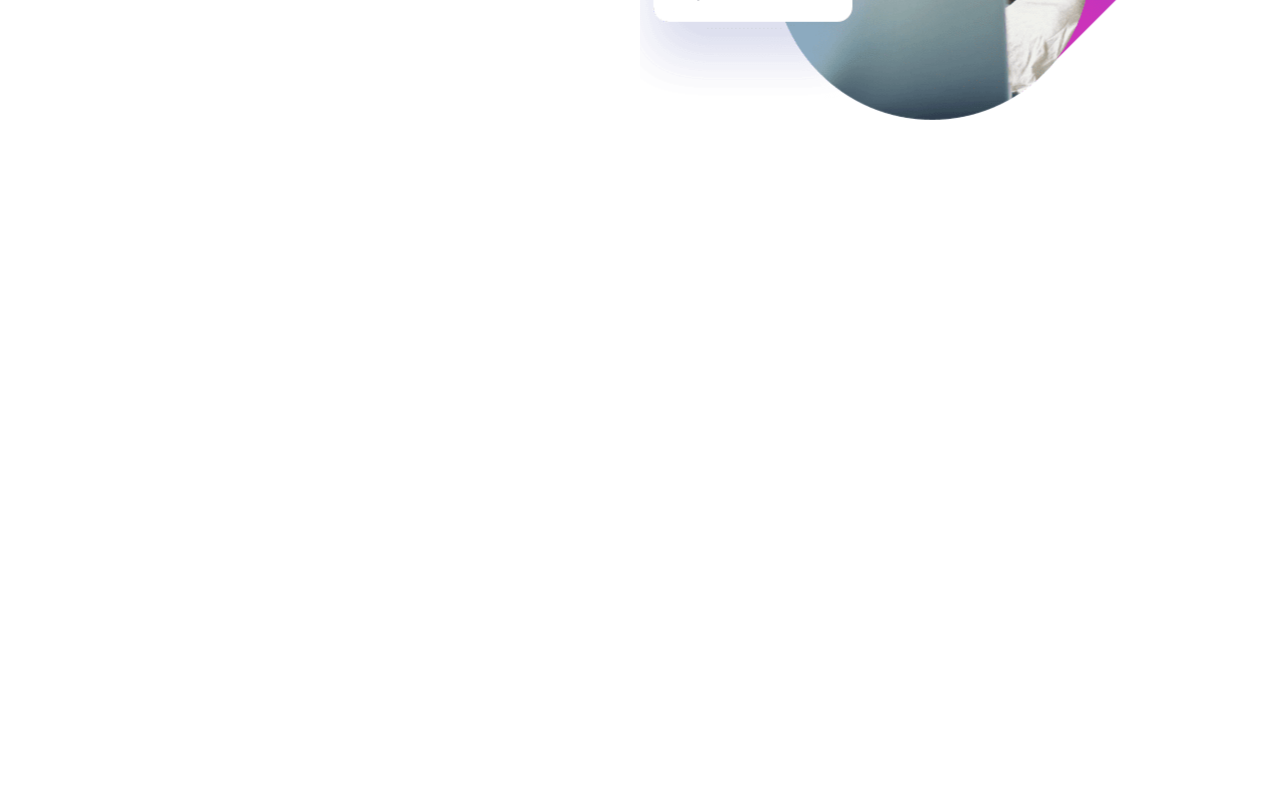
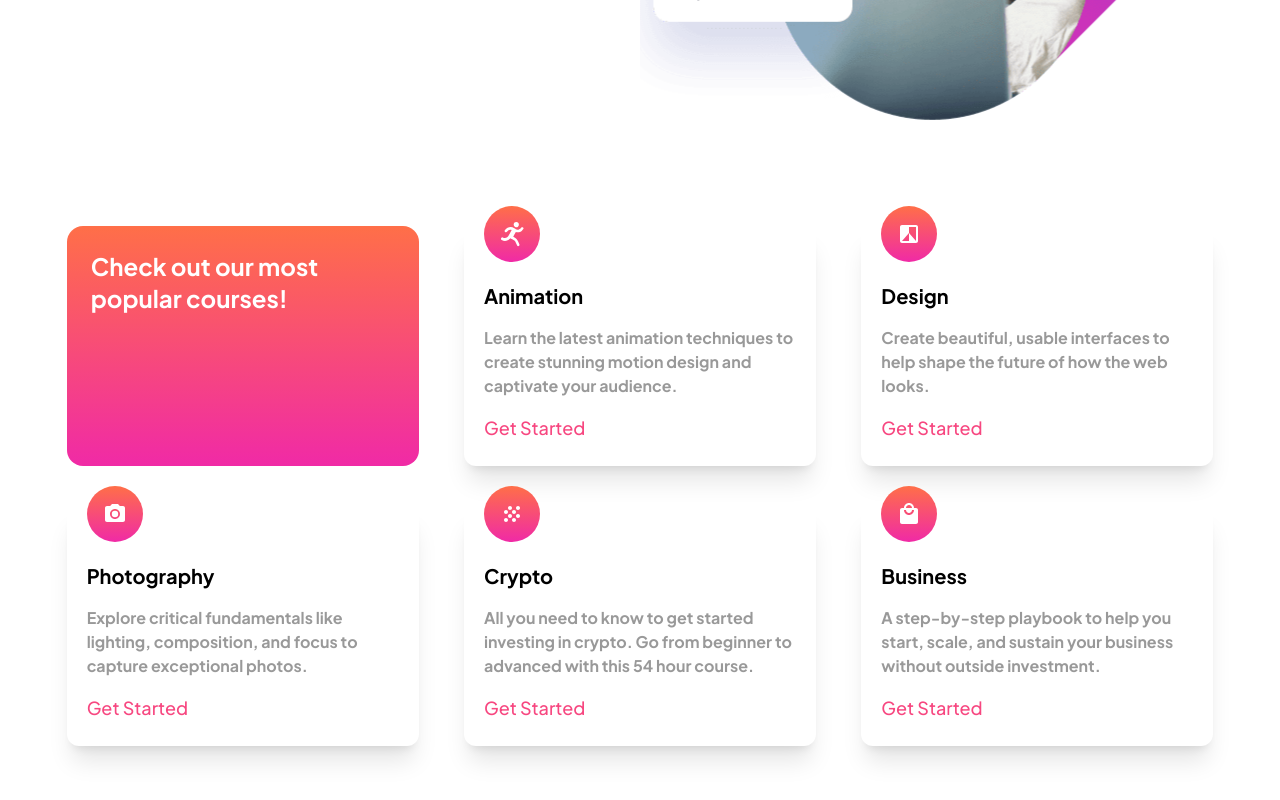
Before and after one commit to xpress-dev/e-learning-landing-page, a React (Vite) app: page / in a window 1280 px wide. Shown: the part 558-1358 px from the top of the page. Before the commit the page ends 800 px from the top, so only its background shows below. Built offline with nearby package versions, Linux system fonts and the light colour scheme.

Commit message:
implemented courses component

```diff
--- a/src/App.jsx
+++ b/src/App.jsx
@@ -1,12 +1,14 @@
 import React from 'react';
 import Header from './components/Header';
 import Hero from './components/Hero';
+import Courses from './components/Courses';
 
 const App = () => {
   return (
     <main className='overflow-x-hidden'>
       <Header />
       <Hero />
+      <Courses />
     </main>
   );
 };
--- /dev/null
+++ b/src/components/CourseItem.jsx
@@ -0,0 +1,16 @@
+import React from 'react';
+
+const CourseItem = ({ icon, title, text }) => {
+  return (
+    <article className='relative bg-white p-5 rounded-xl shadow-xl flex flex-col gap-4 w-[22rem] h-[15rem] mx-auto'>
+      <div>
+        <img src={icon} className='absolute -top-5 left-5' />
+      </div>
+      <p className='mt-5 font-bold text-xl'>{title}</p>
+      <p className='text-black/40 font-semibold'>{text}</p>
+      <button className='text-left text-lg text-[#f74780]'>Get Started</button>
+    </article>
+  );
+};
+
+export default CourseItem;
--- /dev/null
+++ b/src/components/Courses.jsx
@@ -0,0 +1,43 @@
+import React from 'react';
+import CourseItem from './CourseItem';
+import animationIcon from '../assets/icon-animation.svg';
+import designIcon from '../assets/icon-design.svg';
+import photographyIcon from '../assets/icon-photography.svg';
+import cryptoIcon from '../assets/icon-crypto.svg';
+import businessIcon from '../assets/icon-business.svg';
+const Courses = () => {
+  return (
+    <section className='w-full p-16 grid grid-cols-1 sm:grid-cols-2 lg:grid-cols-3 gap-10'>
+      <div className='bg-gradient-to-b from-[#ff6f48] to-[#f02aa6] text-white p-6 rounded-2xl w-[22rem] sm:h-[15rem] font-bold text-2xl mx-auto'>
+        <p>Check out our most popular courses!</p>
+      </div>
+      <CourseItem
+        icon={animationIcon}
+        title='Animation'
+        text='Learn the latest animation techniques to create stunning motion design and captivate your audience.'
+      />
+      <CourseItem
+        icon={designIcon}
+        title='Design'
+        text='Create beautiful, usable interfaces to help shape the future of how the web looks.'
+      />
+      <CourseItem
+        icon={photographyIcon}
+        title='Photography'
+        text='Explore critical fundamentals like lighting, composition, and focus to capture exceptional photos.'
+      />
+      <CourseItem
+        icon={cryptoIcon}
+        title='Crypto'
+        text='All you need to know to get started investing in crypto. Go from beginner to advanced with this 54 hour course.'
+      />
+      <CourseItem
+        icon={businessIcon}
+        title='Business'
+        text='A step-by-step playbook to help you start, scale, and sustain your business without outside investment.'
+      />
+    </section>
+  );
+};
+
+export default Courses;
--- a/src/components/Hero.jsx
+++ b/src/components/Hero.jsx
@@ -34,7 +34,7 @@ const Hero = () => {
           backgroundRepeat: 'no-repeat',
         }}
       ></div>
-      <img src={mobileHeroImage} className='sm:hidden' />
+      <img src={mobileHeroImage} className='sm:hidden max-w-xl mx-auto' />
     </section>
   );
 };
--- a/tailwind.config.js
+++ b/tailwind.config.js
@@ -7,6 +7,10 @@ export default {
         sans: "'Plus Jakarta Sans', sans-serif",
       },
     },
+    screens: {
+      sm: '847px',
+      lg: '1240px',
+    },
   },
   plugins: [],
 };
```
